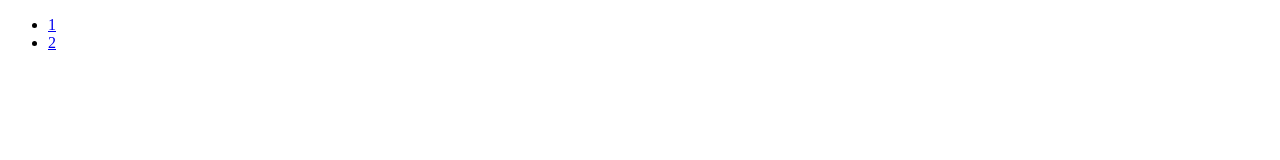
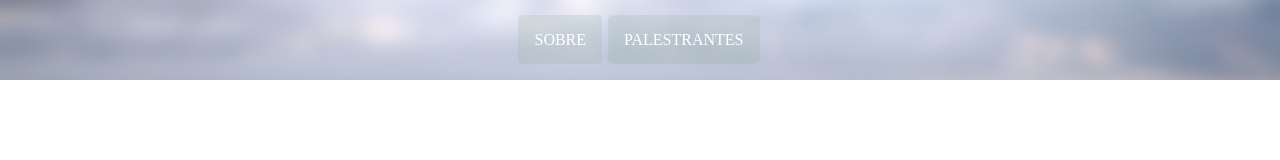
Before and after one commit to CharlesEduardoSCBR/FrontEnd-Final-Project, a plain HTML site: page index.html in a window 1280 px wide. Drawn offline with Linux system fonts and the light colour scheme.

Commit message:
1.6 - Menu

```diff
--- /dev/null
+++ b/css/index.css
@@ -0,0 +1,34 @@
+/*Menu*/
+header {
+    /*width: 100%;
+    height: 20%;*/
+    background-image: url("../img/destaque.jpeg");
+    background-size: cover;
+    padding-top: 32px;
+}
+
+.header .main-menu{
+    text-align: center;
+}
+
+.header .main-menu .menu-item{
+    display: inline-block;
+    margin: 0 2px 32px 0;
+    text-align: center;
+}
+
+.btn-menu{
+    color: white;
+    padding: 1em;
+    text-decoration: none;
+    text-transform: uppercase;
+    border-radius: 7%;
+    background-color: rgba(146, 170, 150, 0.2);
+    transition: background-color 0.5s;
+}
+
+.btn-menu:hover{
+    background-color: #50a3a7;
+}
+
+/*Fim Menu*/
--- a/index.html
+++ b/index.html
@@ -1,16 +1,20 @@
 <!DOCTYPE html>
 <html lang="pt-br">
     <head>
-        <title>TODO supply a title</title>
         <meta http-equiv="Content-Type" content="text/html; charset=UTF-8" />
         <meta name="viewport" content="width=device-width, initial-scale=1.0">
+
+        <title>ProjetoConf</title>
+
+        <link rel="stylesheet" href="css/reset.css">
+        <link rel="stylesheet" href="css/index.css">
     </head>
     <body>
-        <header>
-            <nav>
-                <ul>
-                    <li><a href="#">1</a></li>
-                    <li><a href="#">2</a></li>
+        <header class="header">
+            <nav class="main-menu">
+                <ul class="container-menu">
+                    <li class="menu-item"><a class="btn-menu" href="#">Sobre</a></li>
+                    <li class="menu-item"><a class="btn-menu" href="#">Palestrantes</a></li>
                 </ul>
             </nav>
         </header>
```
